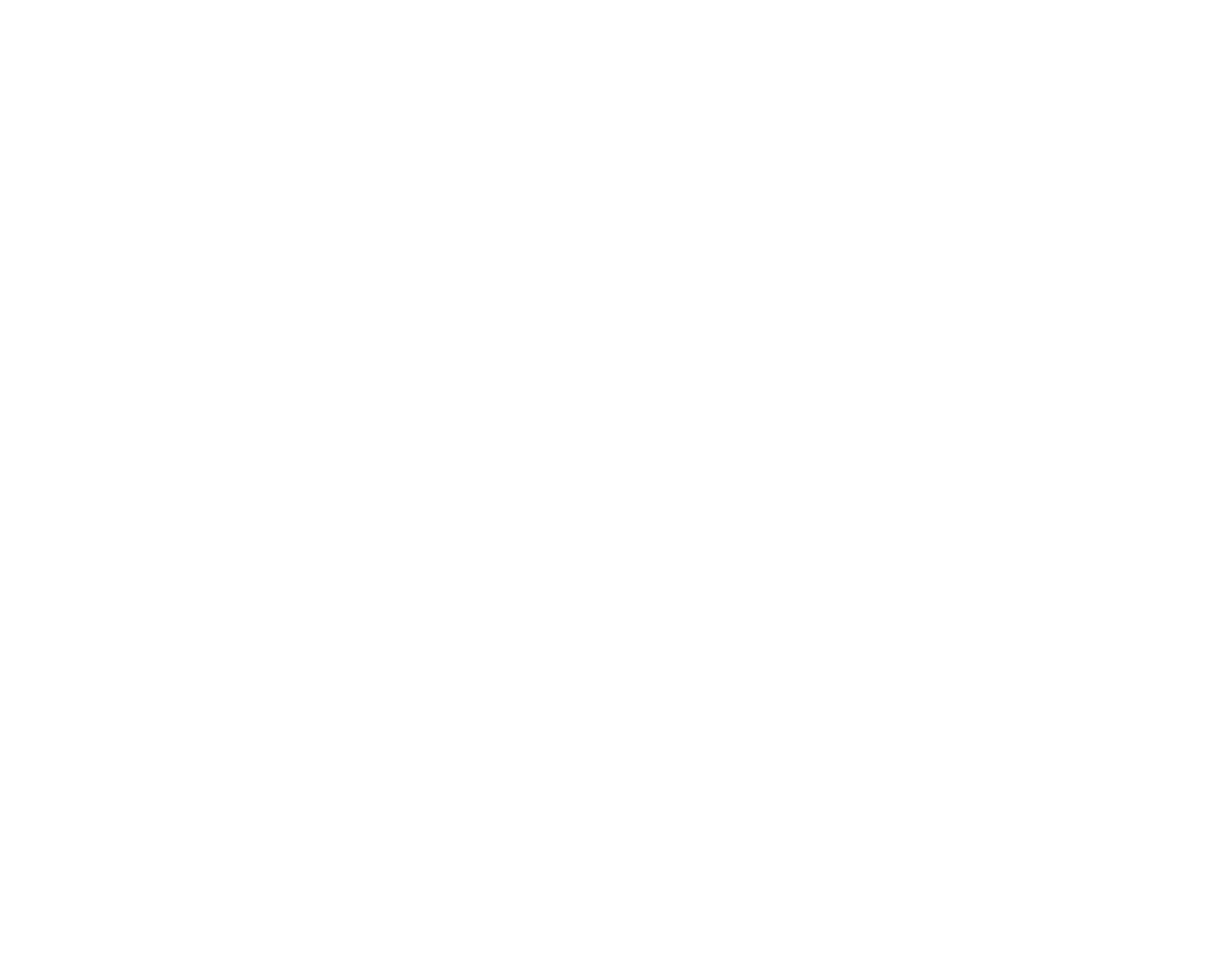
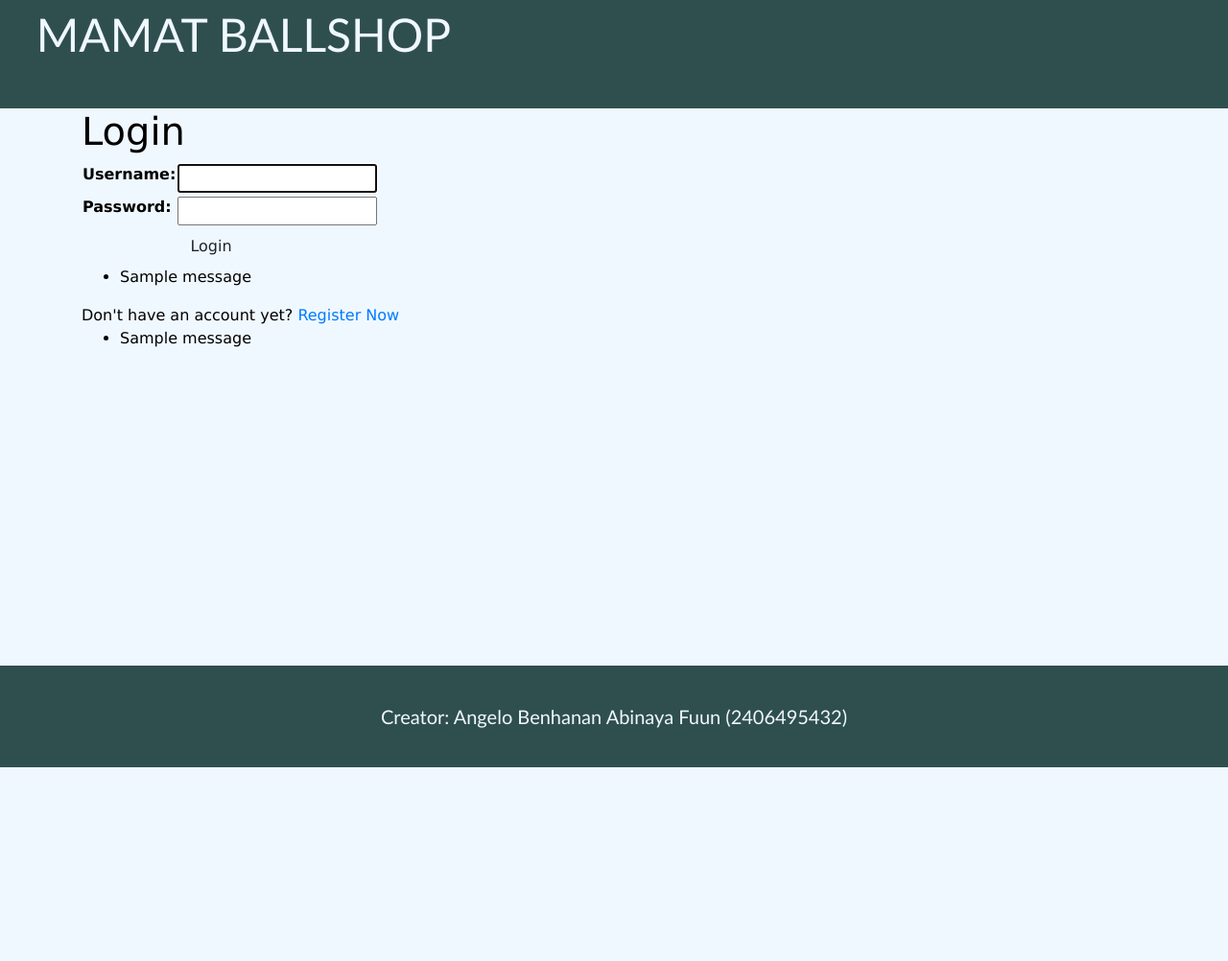
Before and after one commit to Benhanan14406/mamat-ballshop, a Django app: page /login/ in a window 1280 px wide. Before the commit the part shown is empty. Shown: the top 1002 px of the page at 96% size. Before the commit the page ends 800 px from the top, so only its background shows below. Run offline with Django 5.2, Linux system fonts and the light colour scheme; one stand-in notice (Sample message) is shown; some libraries are stand-ins or nearby versions.

Commit message:
Completed Tugas 4: Implementasi Autentikasi, Session, dan Cookies pada Django

```diff
--- a/main/templates/Login.html
+++ b/main/templates/Login.html
@@ -0,0 +1,60 @@
+{% extends "base.html" %}
+
+{% block styles %}
+    .details {
+        color: black;
+        font-family: Verdana, Geneva, Tahoma, sans-serif;
+        text-align: left;
+        padding-top: 1cm;
+        height: fit-content;
+    }
+{% endblock %}
+
+{% block content %}
+    <div class = "details">
+        <h1 style = "font-size: 250%;">
+            Login
+        </h1>
+
+        <form method="POST" action="">
+            {% csrf_token %}
+            <table>
+                {{ form.as_table }}
+
+                <tr>
+                    <td></td>
+                    <td>
+                        <input class="btn login_btn" type="submit" value="Login" />
+                    </td>
+                </tr>
+            </table>
+        </form>
+
+        {% if messages %}
+        <ul>
+            {% for message in messages %}
+                <li>
+                    {{ message }}
+                </li>
+            {% endfor %}
+        </ul>
+        {% endif %}
+
+        Don't have an account yet?
+
+        <a href="{% url "register" %}">
+            Register Now
+        </a>
+
+        {% if messages %}
+            <ul>
+                {% for message in messages %}
+                    <li>
+                        {{ message }}
+                    </li>
+                {% endfor %}
+            </ul>
+        {% endif %}
+        </div>
+    </div>
+{% endblock %}
--- a/main/views.py
+++ b/main/views.py
@@ -51,7 +51,7 @@
             newBola.save()
 
             # Kembali ke Home Page
-            return homepage(request=request)
+            return render(request, "HomePage.html", {"productList": Product.objects.all(), "username": request.user.username})
     else:
         creationForm = ProductCreationForm()
     return render(request, "ProductCreationPage.html", {"creationForm": creationForm})
@@ -104,7 +104,7 @@
         if form.is_valid():
             form.save()
             messages.success(request, "Your account has been successfully created!")
-            return redirect("main:login")
+            return redirect("login")
     return render(request, "Register.html", {'form':form})
 
 def login_user(request):
@@ -114,7 +114,7 @@
       if form.is_valid():
         user = form.get_user()
         login(request, user)
-        response = HttpResponseRedirect(reverse("main:homepage"))
+        response = HttpResponseRedirect(reverse("homepage"))
         response.set_cookie("last_login", str(datetime.datetime.now()))
         return response
 
@@ -124,7 +124,7 @@
 
 def logout_user(request):
     logout(request)
-    response = HttpResponseRedirect(reverse("main:login"))
+    response = HttpResponseRedirect(reverse("login"))
     response.delete_cookie("last_login")
     return response
 
```
Also changed, not shown: main/templates/HomePage.html (+12 -6 lines), main/templates/Register.html (+6 -2 lines), README.md, db.sqlite3.
